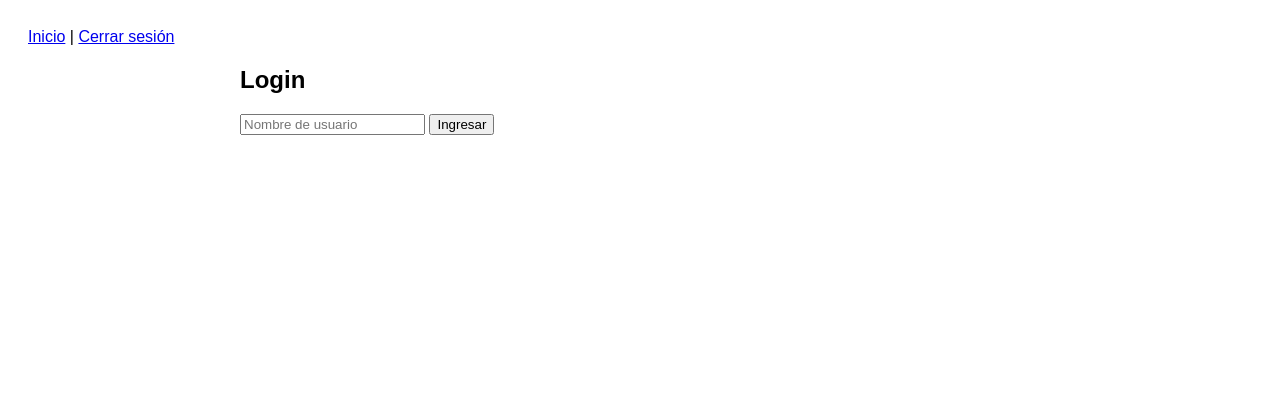
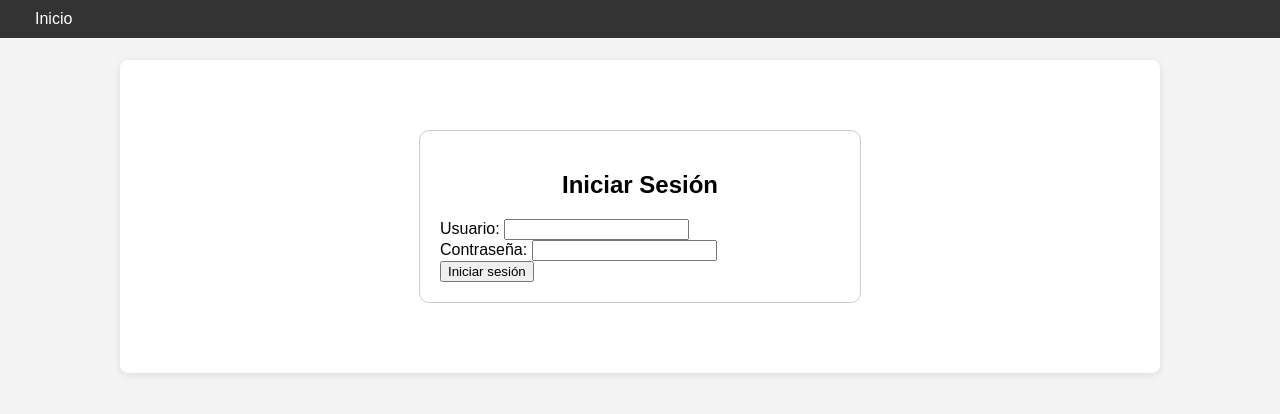
Before and after one commit to Gamox321/asistencia_IDuoc, a Flask app: page /login in a window 1280 px wide. Shown: the top 414 px of the page. Run offline with Flask 3, Linux system fonts and the light colour scheme.

Commit message:
agregado stilo css al inicio

```diff
--- a/app/routes.py
+++ b/app/routes.py
@@ -1,53 +1,76 @@
 import face_recognition
 import pickle
-from flask import Blueprint, render_template, redirect, url_for, request, session
+from flask import Flask, render_template, request, redirect, url_for, flash, session
 import sqlite3
 from PIL import Image
 import base64
 import io
+import os
+import hashlib
 
-main = Blueprint('main', __name__)
 
-# Simulación de login (sin BD por ahora)
-@main.route('/login', methods=['GET', 'POST'])
+
+app = Flask(__name__)
+app.secret_key = 'clave-secreta'
+
+password = "contraseña123"
+print(hashlib.sha256(password.encode()).hexdigest())
+
+
+# ---------- LOGIN ----------
+@app.route('/login', methods=['GET', 'POST'])
 def login():
     if request.method == 'POST':
-        usuario = request.form.get('usuario')
-        # Verificar si el usuario existe en la tabla profesor
+        username = request.form.get('username')
+        password = request.form.get('password')
+
+        # Convertimos la contraseña a hash
+        password_hashed = hashlib.sha256(password.encode()).hexdigest()
+        print(f"Login: {username=} {password_hashed=}")
+
+        # Consultamos en la base de datos
         conexion = sqlite3.connect("asistencia.db")
         cursor = conexion.cursor()
-        cursor.execute("SELECT usuario FROM profesor WHERE usuario = ?", (usuario,))
+        cursor.execute(
+            "SELECT id, nombre FROM profesor WHERE usuario = ? AND password_hash = ?",
+            (username, password_hashed)
+        )
         profesor = cursor.fetchone()
         conexion.close()
+
         if profesor:
-            session['usuario'] = usuario
-            return redirect(url_for('main.index'))
+            session['usuario'] = username
+            return redirect(url_for('home'))
         else:
-            return render_template('login.html', error='Usuario inválido')
+            flash('Usuario o contraseña incorrectos')
+            return render_template('login.html')
+
     return render_template('login.html')
 
-@main.route('/logout')
+
+
+@app.route('/logout')
 def logout():
-    session.clear()
-    return redirect(url_for('main.login'))
+    session.pop('usuario', None)
+    return redirect(url_for('login'))
 
-@main.route('/')
-def index():
+# ---------- VISTA PRINCIPAL ----------
+@app.route('/')
+def home():
     if 'usuario' not in session:
-        return redirect(url_for('main.login'))
+        return render_template('inicio_publico.html')  # Muestra página pública
 
+    # Página para profesor autenticado
     usuario = session['usuario']
-    # Obtener id del profesor
     conexion = sqlite3.connect("asistencia.db")
     cursor = conexion.cursor()
     cursor.execute("SELECT id, nombre FROM profesor WHERE usuario = ?", (usuario,))
     profesor = cursor.fetchone()
     if not profesor:
         conexion.close()
-        return redirect(url_for('main.logout'))
+        return redirect(url_for('logout'))
     profesor_id, nombre_profesor = profesor
 
-    # Obtener clases del profesor
     cursor.execute("""
         SELECT clase.id, clase.nombre, clase.fecha
         FROM clase
@@ -59,10 +82,42 @@ def index():
     conexion.close()
     return render_template('index.html', nombre_profesor=nombre_profesor, clases=clases)
 
-@main.route('/asistencia/<int:clase_id>')
+
+# ---------- VER CLASES ----------
+@app.route('/clases')
+def ver_clases():
+    if 'usuario' not in session:
+        return redirect(url_for('login'))
+
+    usuario = session['usuario']
+    conexion = sqlite3.connect("asistencia.db")
+    cursor = conexion.cursor()
+    cursor.execute("SELECT id, nombre FROM profesor WHERE usuario = ?", (usuario,))
+    profesor = cursor.fetchone()
+    if not profesor:
+        conexion.close()
+        return redirect(url_for('logout'))
+
+    profesor_id, nombre_profesor = profesor
+
+    cursor.execute("""
+        SELECT clase.id, clase.nombre, clase.fecha
+        FROM clase
+        JOIN profesor_clase ON clase.id = profesor_clase.clase_id
+        WHERE profesor_clase.profesor_id = ?
+        ORDER BY clase.fecha DESC
+    """, (profesor_id,))
+    clases = cursor.fetchall()
+    conexion.close()
+
+    return render_template('clases.html', nombre_profesor=nombre_profesor, clases=clases)
+
+# ---------- ASISTENCIA ----------
+@app.route('/asistencia/<int:clase_id>')
 def asistencia(clase_id):
     if 'usuario' not in session:
-        return redirect(url_for('main.login'))
+        return redirect(url_for('login'))
+
     conexion = sqlite3.connect("asistencia.db")
     cursor = conexion.cursor()
     cursor.execute("""
@@ -72,11 +127,15 @@ def asistencia(clase_id):
         WHERE alumno_clase.clase_id = ?
     """, (clase_id,))
     alumnos = [{"id": a[0], "nombre": a[1], "rut": a[2]} for a in cursor.fetchall()]
+
+    cursor.execute("SELECT id, nombre FROM clase ORDER BY fecha DESC")
+    clases_disponibles = cursor.fetchall()
     conexion.close()
 
-    return render_template('asistencia.html', clase_id=clase_id, alumnos=alumnos)
+    return render_template('asistencia.html', clase_id=clase_id, alumnos=alumnos, clases_disponibles=clases_disponibles)
 
-@main.route('/procesar_fotograma/<int:clase_id>', methods=['POST'])
+# ---------- PROCESAR FOTOGRAMA ----------
+@app.route('/procesar_fotograma/<int:clase_id>', methods=['POST'])
 def procesar_fotograma(clase_id):
     if 'usuario' not in session:
         return {"mensaje": "No autorizado"}, 401
@@ -87,7 +146,6 @@ def procesar_fotograma(clase_id):
     if not imagen_base64:
         return {"mensaje": "No se recibió ninguna imagen"}, 400
 
-    # Decodificar la imagen Base64
     try:
         header, encoded = imagen_base64.split(',', 1)
         imagen_bytes = base64.b64decode(encoded)
@@ -95,12 +153,10 @@ def procesar_fotograma(clase_id):
     except Exception as e:
         return {"mensaje": f"Error al procesar la imagen: {str(e)}"}, 400
 
-    # Extraer datos faciales de la imagen capturada
     encodings_capturados = face_recognition.face_encodings(imagen)
     if len(encodings_capturados) == 0:
         return {"mensaje": "No se detectó ningún rostro en la imagen"}, 400
 
-    # Obtener los datos faciales de los alumnos de la clase
     conexion = sqlite3.connect("asistencia.db")
     cursor = conexion.cursor()
     cursor.execute("""
@@ -112,25 +168,24 @@ def procesar_fotograma(clase_id):
     alumnos = cursor.fetchall()
     conexion.close()
 
-    # Comparar los datos faciales capturados con los almacenados
     alumnos_detectados = []
     for alumno_id, datos_rostro in alumnos:
         if datos_rostro:
             datos_rostro_almacenados = pickle.loads(datos_rostro)
-            coincidencias = face_recognition.compare_faces([datos_rostro_almacenados], encodings_capturados[0],tolerance=0.6)
+            coincidencias = face_recognition.compare_faces([datos_rostro_almacenados], encodings_capturados[0], tolerance=0.5)
             alumnos_detectados.append({"id": alumno_id, "detectado": bool(coincidencias[0])})
 
     return {"alumnos": alumnos_detectados}
 
-@main.route('/ingresar_alumno/<int:clase_id>', methods=['GET', 'POST'])
+# ---------- INGRESAR DATOS FACIALES ----------
+@app.route('/ingresar_alumno/<int:clase_id>', methods=['GET', 'POST'])
 def ingresar_alumno(clase_id):
     if 'usuario' not in session:
-        return redirect(url_for('main.login'))
+        return redirect(url_for('login'))
 
     mensaje = None
 
     if request.method == 'POST':
-        # Buscar qué alumno envió la foto
         for key in request.files:
             if key.startswith('foto_'):
                 alumno_id = int(key.split('_')[1])
@@ -144,7 +199,6 @@ def ingresar_alumno(clase_id):
                         guardar_datos_faciales(alumno_id, datos_rostro)
                         mensaje = f"Datos faciales registrados correctamente para el alumno ID {alumno_id}."
 
-    # Obtener alumnos del curso
     conexion = sqlite3.connect("asistencia.db")
     cursor = conexion.cursor()
     cursor.execute("""
@@ -158,7 +212,8 @@ def ingresar_alumno(clase_id):
     conexion.close()
     return render_template('ingresar_alumno.html', clase_id=clase_id, alumnos=alumnos, mensaje=mensaje)
 
-@main.route('/capturar_foto/<int:alumno_id>', methods=['POST'])
+# ---------- CAPTURAR FOTO ----------
+@app.route('/capturar_foto/<int:alumno_id>', methods=['POST'])
 def capturar_foto(alumno_id):
     if 'usuario' not in session:
         return {"mensaje": "No autorizado"}, 401
@@ -169,7 +224,6 @@ def capturar_foto(alumno_id):
     if not imagen_base64:
         return {"mensaje": "No se recibió ninguna imagen"}, 400
 
-    # Decodificar la imagen Base64
     try:
         header, encoded = imagen_base64.split(',', 1)
         imagen_bytes = base64.b64decode(encoded)
@@ -177,38 +231,29 @@ def capturar_foto(alumno_id):
     except Exception as e:
         return {"mensaje": f"Error al procesar la imagen: {str(e)}"}, 400
 
-    # Procesar la imagen y extraer datos faciales
     imagen_array = face_recognition.load_image_file(io.BytesIO(imagen_bytes))
     datos_rostro = procesar_imagen(imagen_array)
     if datos_rostro is None:
         return {"mensaje": "No se detectó ningún rostro en la imagen"}, 400
 
-    # Guardar los datos faciales en la base de datos
     guardar_datos_faciales(alumno_id, datos_rostro)
-
     return {"mensaje": "Datos faciales registrados correctamente"}
 
+# ---------- FUNCIONES AUXILIARES ----------
 def procesar_imagen(imagen):
-    """
-    Procesa una imagen y extrae los datos faciales (encodings).
-    Retorna los encodings o None si no se detecta ningún rostro.
-    """
     encodings = face_recognition.face_encodings(imagen)
     if len(encodings) == 0:
         return None
     return pickle.dumps(encodings[0])
 
 def guardar_datos_faciales(alumno_id, datos_rostro):
-    """
-    Guarda los datos faciales en la base de datos para un alumno específico.
-    """
     conexion = sqlite3.connect("asistencia.db")
     cursor = conexion.cursor()
     cursor.execute("UPDATE alumno SET datos_rostro = ? WHERE id = ?", (datos_rostro, alumno_id))
     conexion.commit()
     conexion.close()
 
-@main.route('/listar_alumnos/<int:clase_id>', methods=['GET'])
+# ---------- RUTA RESERVADA PARA FUTURO USO ----------
+@app.route('/listar_alumnos/<int:clase_id>', methods=['GET'])
 def listar_alumnos(clase_id):
-    # Lógica para listar alumnos
     pass
--- a/app/static/css/style.css
+++ b/app/static/css/style.css
@@ -1,11 +1,45 @@
-body {
-    font-family: Arial, sans-serif;
-    padding: 20px;
+.bienvenida-container {
+    display: flex;
+    justify-content: center;
+    align-items: center;
+    min-height: calc(100vh - 60px); /* resta nav */
+    background: linear-gradient(to right, #f5f7fa, #c3cfe2);
 }
-nav {
-    margin-bottom: 20px;
+
+.bienvenida-box {
+    text-align: center;
+    background: white;
+    padding: 40px;
+    border-radius: 12px;
+    box-shadow: 0 4px 20px rgba(0,0,0,0.1);
+    max-width: 500px;
+    width: 90%;
 }
-.container {
-    max-width: 800px;
-    margin: auto;
+
+.bienvenida-box h1 {
+    font-size: 32px;
+    margin-bottom: 10px;
+    color: #333;
 }
+
+.bienvenida-box p {
+    font-size: 18px;
+    margin-bottom: 30px;
+    color: #555;
+}
+
+.btn-inicio-sesion {
+    display: inline-block;
+    background-color: #007bff;
+    color: white;
+    padding: 14px 28px;
+    font-size: 16px;
+    border-radius: 8px;
+    text-decoration: none;
+    font-weight: bold;
+    transition: background-color 0.3s ease;
+}
+
+.btn-inicio-sesion:hover {
+    background-color: #0056b3;
+}
--- a/app/templates/base.html
+++ b/app/templates/base.html
@@ -4,14 +4,79 @@
     <meta charset="UTF-8">
     <title>{% block title %}Asistencia{% endblock %}</title>
     <link rel="stylesheet" href="{{ url_for('static', filename='css/style.css') }}">
+    <meta name="viewport" content="width=device-width, initial-scale=1.0">
+    <style>
+        body {
+            font-family: Arial, sans-serif;
+            margin: 0;
+            padding-top: 60px;
+            background-color: #f4f4f4;
+        }
+
+        nav {
+            position: fixed;
+            top: 0;
+            left: 0;
+            right: 0;
+            background-color: #333;
+            color: white;
+            display: flex;
+            justify-content: space-between;
+            align-items: center;
+            padding: 10px 20px;
+            z-index: 1000;
+        }
+
+        nav a {
+            color: white;
+            text-decoration: none;
+            margin-left: 15px;
+        }
+
+        nav a:hover {
+            text-decoration: underline;
+        }
+
+        .container {
+            max-width: 1000px;
+            margin: auto;
+            padding: 20px;
+            background-color: white;
+            border-radius: 8px;
+            box-shadow: 0px 2px 8px rgba(0, 0, 0, 0.1);
+        }
+
+        .usuario {
+            font-size: 14px;
+            margin-right: 15px;
+            color: #ccc;
+        }
+    </style>
 </head>
 <body>
+
     <nav>
-        <a href="{{ url_for('main.index') }}">Inicio</a> |
-        <a href="{{ url_for('main.logout') }}">Cerrar sesión</a>
-    </nav>
+    <div>
+        <a href="{{ url_for('home') }}">Inicio</a>
+        {% if 'usuario' in session %}
+            <a href="{{ url_for('ver_clases') }}">Mis Clases</a>
+        {% endif %}
+    </div>
+    <div>
+        {% if 'usuario' in session %}
+    <span class="usuario">{{ session['usuario'] }}</span>
+    <a href="{{ url_for('logout') }}">Cerrar sesión</a>
+{% elif request.endpoint not in ['home', 'login'] %}
+    <a href="{{ url_for('login') }}">Iniciar sesión</a>
+{% endif %}
+
+    </div>
+</nav>
+
+
     <div class="container">
         {% block content %}{% endblock %}
     </div>
+
 </body>
 </html>
--- a/app/templates/ingresar_alumno.html
+++ b/app/templates/ingresar_alumno.html
@@ -17,7 +17,7 @@
             <!-- Botón para activar la cámara -->
             <button onclick="activarCamara('{{ alumno.id }}')">Cámara</button>
             <!-- Botón para subir foto -->
-            <form action="{{ url_for('main.ingresar_alumno', clase_id=clase_id) }}" method="post" enctype="multipart/form-data" style="display:inline;">
+            <form action="{{ url_for('ingresar_alumno', clase_id=clase_id) }}" method="post" enctype="multipart/form-data" style="display:inline;">
                 <input type="file" name="foto_{{ alumno.id }}" accept="image/*" style="display:none;" onchange="this.form.submit()">
                 <button type="button" onclick="this.previousElementSibling.click();">Subir foto</button>
             </form>
--- a/app/templates/login.html
+++ b/app/templates/login.html
@@ -1,12 +1,28 @@
 {% extends "base.html" %}
 {% block title %}Login{% endblock %}
+
 {% block content %}
-<h2>Login</h2>
-<form method="post">
-    <input type="text" name="usuario" placeholder="Nombre de usuario" required>
-    <button type="submit">Ingresar</button>
-</form>
-{% if error %}
-<p style="color:red;">{{ error }}</p>
-{% endif %}
+<div style="max-width: 400px; margin: 50px auto; padding: 20px; border: 1px solid #ccc; border-radius: 10px;">
+    <h2 style="text-align: center;">Iniciar Sesión</h2>
+
+    {% with messages = get_flashed_messages() %}
+      {% if messages %}
+        <ul style="color: red;">
+          {% for message in messages %}
+            <li>{{ message }}</li>
+          {% endfor %}
+        </ul>
+      {% endif %}
+    {% endwith %}
+
+    <form method="POST" action="{{ url_for('login') }}">
+        <label for="username">Usuario:</label>
+        <input type="text" id="username" name="username" required><br>
+
+        <label for="password">Contraseña:</label>
+        <input type="password" id="password" name="password" required><br>
+
+        <button type="submit">Iniciar sesión</button>
+    </form>
+</div>
 {% endblock %}
--- a/run.py
+++ b/run.py
@@ -1,6 +1,6 @@
-from app import create_app
 
-app = create_app()
+
+from app.routes import app
 
 if __name__ == '__main__':
     app.run(debug=True)
```
Also changed, not shown: app/__init__.py (deleted, +0 -11 lines), app/templates/asistencia.html (+38 -31 lines), app/templates/clases.html (added, +30 -0 lines), app/templates/index.html (+2 -23 lines), app/templates/inicio_publico.html (added, +14 -0 lines), app/templates/registro_alumno.html (added, +23 -0 lines), app/templates/registro_exitoso.html (added, +11 -0 lines), test_db.py (+8 -5 lines), asistencia.db.
